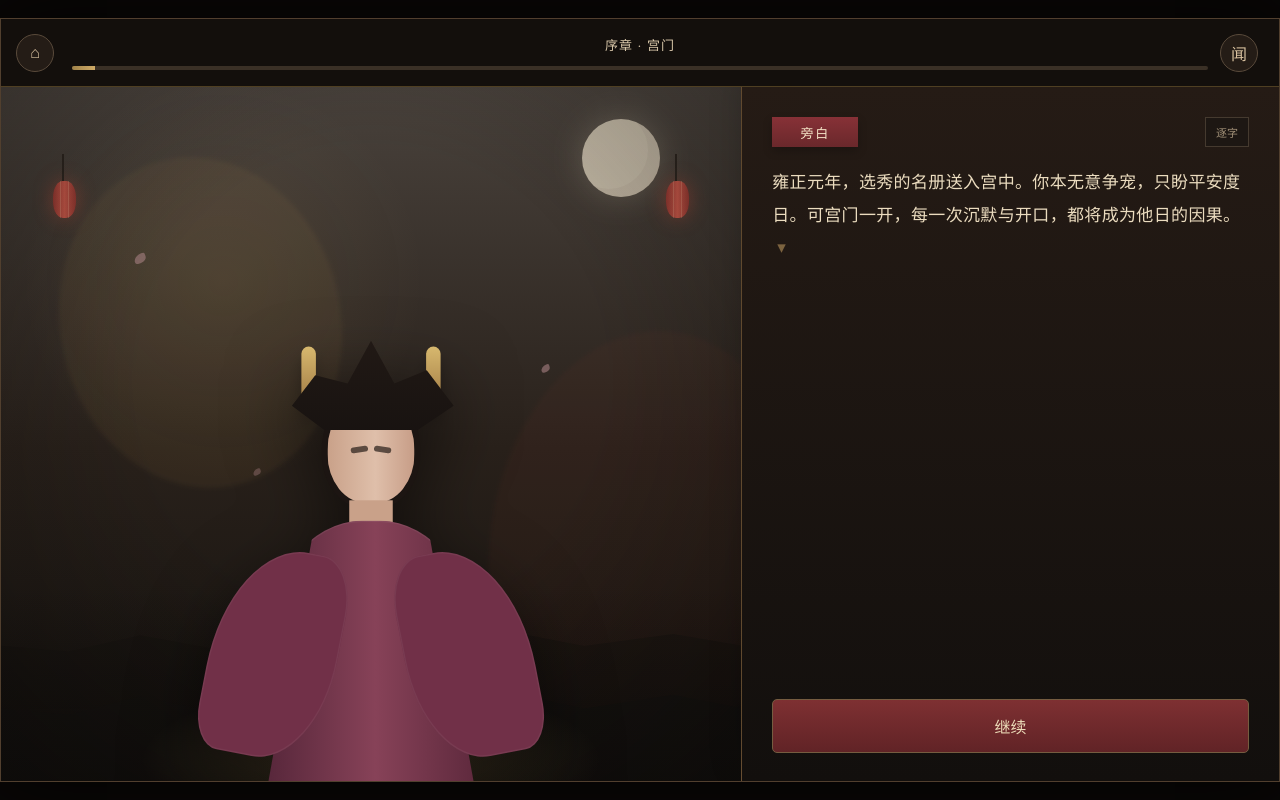
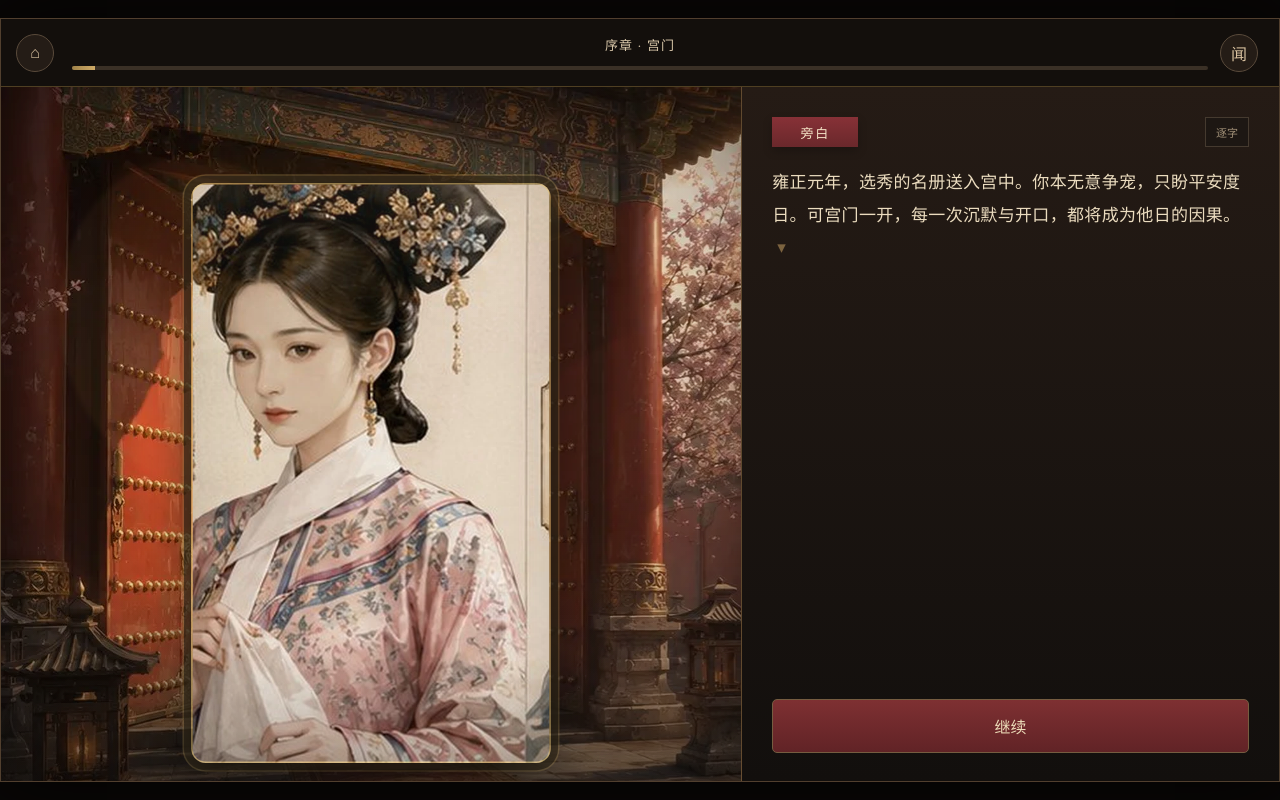
Before and after one commit to astroinec/gongqiang-yimeng, a plain HTML site: page index.html in a window 1280 px wide. Both pictures are taken after a click on the button "入宫应选". Drawn offline with Linux system fonts and the light colour scheme.

Commit message:
feat: bundle scene backgrounds and five character portraits

```diff
--- a/assets/manifest.js
+++ b/assets/manifest.js
@@ -1,6 +1,16 @@
 window.GONGQIANG_ASSETS = {
   backgrounds: {
+    gate: "assets/backgrounds/gate.webp",
+    snow: "assets/backgrounds/snow.webp",
+    banquet: "assets/backgrounds/banquet.webp",
+    chamber: "assets/backgrounds/chamber.webp",
+    final: "assets/backgrounds/final.webp"
   },
   characters: {
+    zhenhuan_calm: "assets/characters/zhenhuan_calm.webp",
+    meizhuang_calm: "assets/characters/meizhuang_calm.webp",
+    lingrong_calm: "assets/characters/lingrong_calm.webp",
+    empress_calm: "assets/characters/empress_calm.webp",
+    huafei_calm: "assets/characters/huafei_calm.webp"
   }
 };
--- a/styles.css
+++ b/styles.css
@@ -86,6 +86,8 @@ h1 { margin: 0; font-size: clamp(48px, 13vw, 74px); font-weight: 500; letter-spa
 
 .portrait { position: absolute; left: 50%; bottom: -12px; z-index: 3; width: 224px; height: 324px; transform: translateX(-50%); background-repeat: no-repeat; background-position: center bottom; background-size: contain; filter: drop-shadow(0 16px 24px rgba(0,0,0,.52)); transition: transform .25s ease, opacity .25s ease; }
 .portrait.has-art > * { opacity: 0; }
+.portrait.has-art { width: 248px; height: 400px; bottom: 18px; border: 1px solid rgba(215,184,110,.62); border-radius: 10px; background-size: cover; background-position: center top; box-shadow: 0 22px 40px rgba(0,0,0,.58), 0 0 0 5px rgba(23,17,12,.55), 0 0 0 6px rgba(215,184,110,.28), inset 0 0 40px rgba(60,40,20,.14); filter: none; }
+.portrait.has-art::after { content: ""; position: absolute; inset: 0; border-radius: 9px; pointer-events: none; background: linear-gradient(180deg, rgba(255,244,220,.07), transparent 30%, transparent 82%, rgba(24,16,10,.22)); }
 .portrait-glow { position: absolute; left: 50%; bottom: -28px; width: 330px; height: 110px; transform: translateX(-50%); background: radial-gradient(ellipse, rgba(221,183,109,.18), transparent 68%); }
 .portrait .head { position: absolute; left: 78px; top: 42px; width: 68px; height: 82px; border-radius: 50% 50% 46% 46%; background: linear-gradient(90deg, #c9a189, #dfbfaa 55%, #c79d87); border: 4px solid #1c1512; overflow: hidden; }
 .portrait .face { position: absolute; top: 35px; width: 12px; height: 4px; border-radius: 5px; background: #211914; opacity: .68; }
```
Also changed, not shown: assets/backgrounds/banquet.webp (added), assets/backgrounds/chamber.webp (added), assets/backgrounds/final.webp (added), assets/backgrounds/gate.webp (added), assets/backgrounds/snow.webp (added), assets/characters/empress_calm.webp (added), assets/characters/huafei_calm.webp (added), assets/characters/lingrong_calm.webp (added), assets/characters/meizhuang_calm.webp (added), assets/characters/zhenhuan_calm.webp (added), 1 other file.
